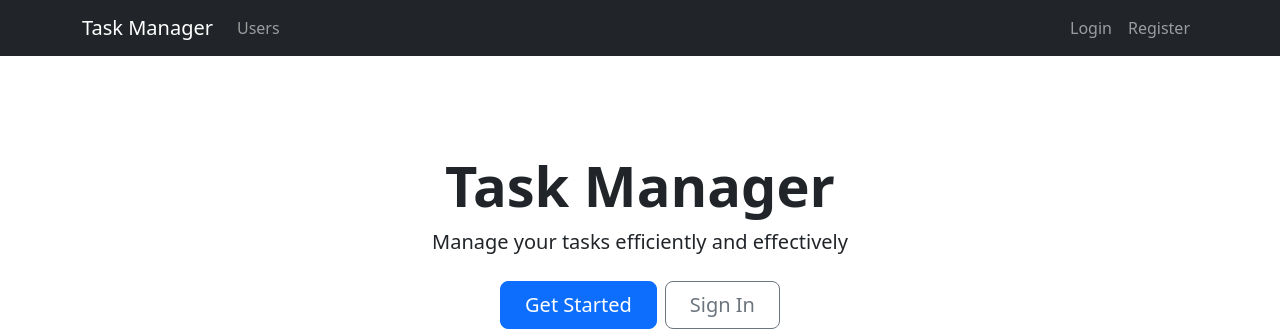
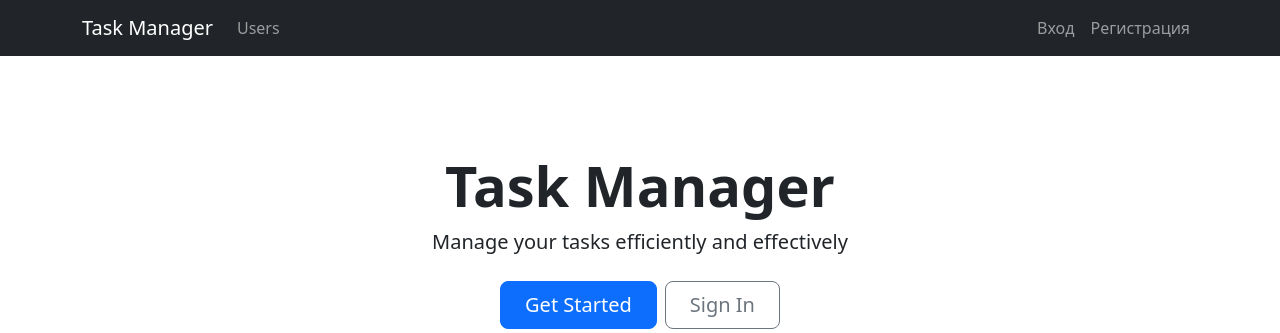
Before and after one commit to Vitalmet/python-project-52, a Django app: page / in a window 1280 px wide. Shown: the top 333 px of the page. Run offline with Django 5.2, Linux system fonts and the light colour scheme; some libraries are stand-ins or nearby versions.

Commit message:
Пофиксил.

```diff
--- a/templates/base.html
+++ b/templates/base.html
@@ -44,10 +44,10 @@
                         </li>
                     {% else %}
                         <li class="nav-item">
-                            <a class="nav-link" href="{% url 'login' %}">{% trans "Login" %}</a>
+                            <a class="nav-link" href="{% url 'login' %}">Вход</a>
                         </li>
                         <li class="nav-item">
-                            <a class="nav-link" href="{% url 'user_create' %}">{% trans "Register" %}</a>
+                            <a class="nav-link" href="{% url 'user_create' %}">Регистрация</a>
                         </li>
                     {% endif %}
                 </ul>
```
